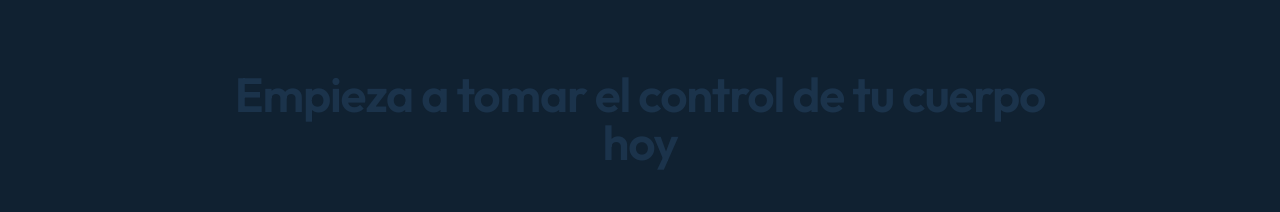
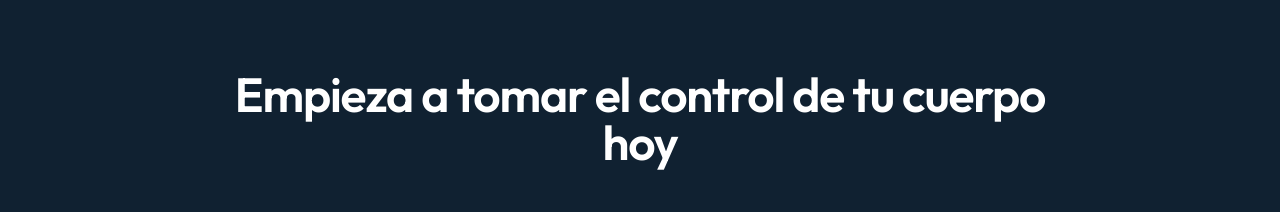
Before and after one commit to noagv03-code/Lipdema, a React (Vite) app: page /test in a window 1280 px wide. Shown: the part 2232-2444 px from the top of the page. Built offline with nearby package versions, Linux system fonts and the light colour scheme; a web font is replaced by a local one.

Commit message:
feat: Enhance final CTA text color in LipedemaTest
Explicitly set the text color to white for the final CTA headline on the LipedemaTest page to ensure consistent branding and readability across different themes.

```diff
--- a/src/pages/LipedemaTest.tsx
+++ b/src/pages/LipedemaTest.tsx
@@ -295,7 +295,7 @@ export default function LipedemaTest() {
       {/* FINAL CTA */}
       <section className="py-24 bg-velora-blue-dark text-white text-center">
         <div className="max-w-4xl mx-auto px-4">
-          <h2 className="text-5xl font-display font-black mb-12">{finalCta.headline}</h2>
+          <h2 className="text-5xl font-display font-black mb-12 text-white">{finalCta.headline}</h2>
           <div className="flex flex-col sm:flex-row justify-center gap-6">
             {finalCta.options.map((option, i) => (
                <button
```
